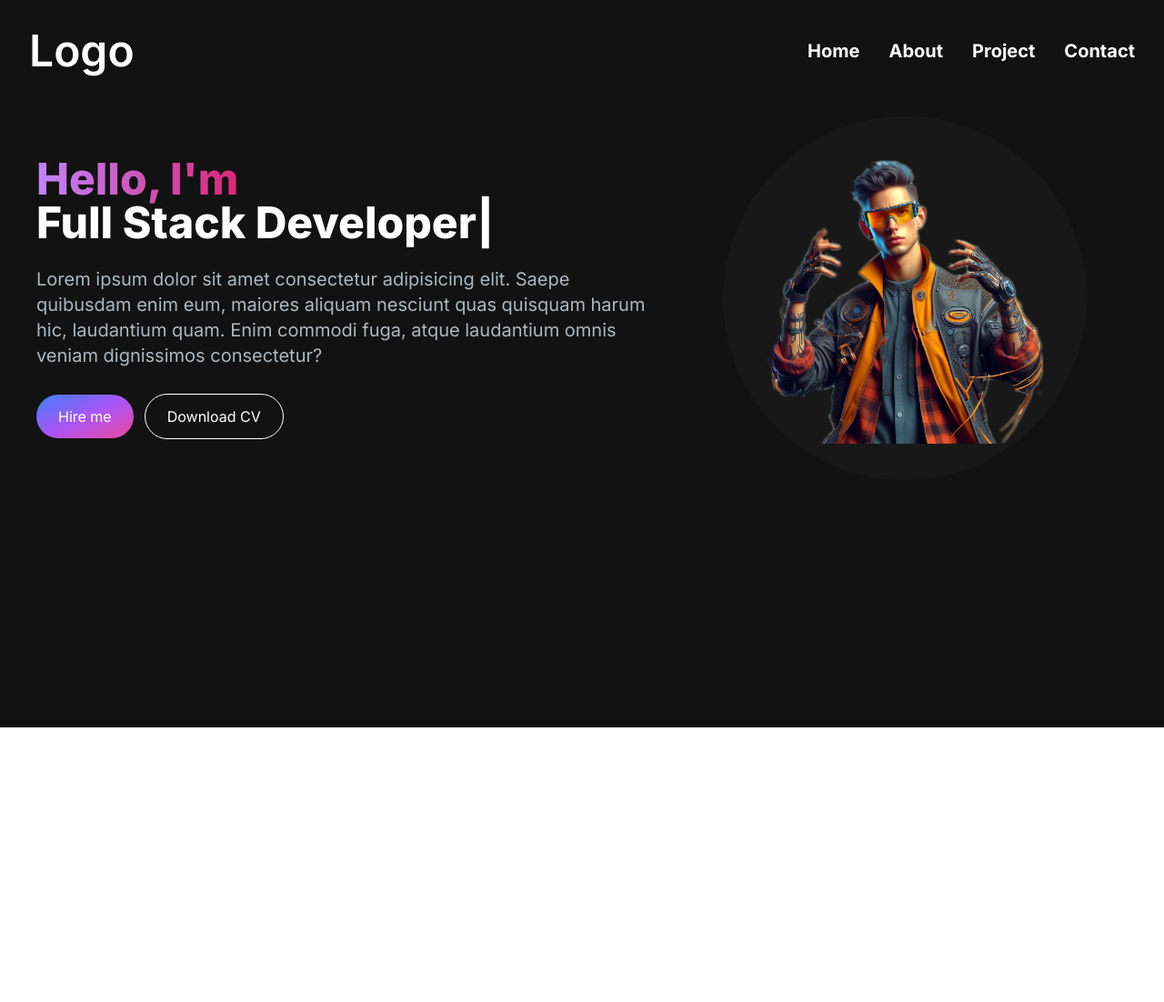
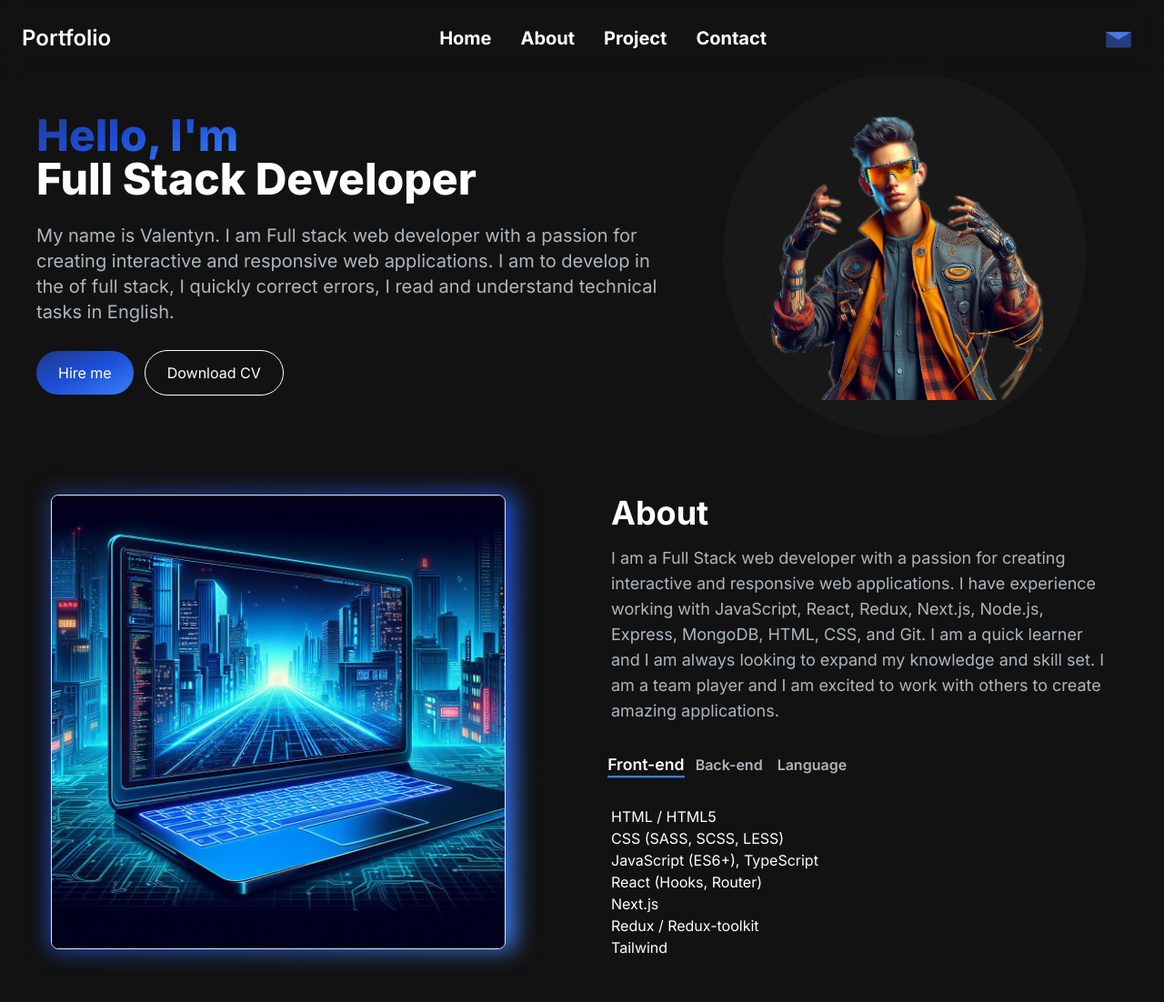
Before and after one commit to ValentunPron/my_portfolio, a Next.js app: page / in a window 1280 px wide. Shown: the top 1102 px of the page at 91% size. Before the commit the page ends 800 px from the top, so only its background shows below. Built offline with nearby package versions, Linux system fonts and the light colour scheme.

Commit message:
about section

```diff
--- /dev/null
+++ b/src/app/components/AboutSection.jsx
@@ -0,0 +1,59 @@
+'use client'
+import React from 'react'
+import Image from 'next/image'
+import ImageAbout from '@/assets/about.jpg';
+import { tabData } from '@/constants';
+
+function AboutSection() {
+  const [tab, setTab] = React.useState('front-end');
+  const [isPending, startTransition] = React.useTransition();
+
+  const handleTabChange = (id) => {
+    startTransition(() => {
+      setTab(id);
+    })
+  }
+
+  return (
+    <section className='text-white'>
+    <div className='md:grid md:grid-cols-2 gap-8 items-start py-8 px-4 xl:gap-16 sm:py-16'>
+      <div class="relative textAnimationHover hover:rotate-3">
+        <Image
+          src={ImageAbout}
+          alt="image"
+          width={500}
+          height={500}
+          className='rounded-lg relative z-20 border'
+        />
+        <div class="absolute inset-0 max-w-[510px] rounded-md blur-md blueGradientText z-10"></div>
+      </div>
+      <div>
+        <h2 className='text-4xl font-bold text-white mb-4'>About</h2>
+        <p className='text-base lg:text-lg text-[#ADB7BE]'>
+          I am a Full Stack web developer with a passion for creating interactive and responsive web applications. I have experience working with JavaScript, React, Redux, Next.js, Node.js, Express, MongoDB, HTML, CSS, and Git. I am a quick learner and I am always looking to expand my knowledge and skill set. I am a team player and I am excited to work with others to create amazing applications.
+        </p>
+        <div className='flex flex-row mt-8 gap-4'>
+          <button
+            onClick={() => handleTabChange('front-end')}
+            className={`tabs ${tab === 'front-end' && 'tabsActive'}`}>
+              Front-end
+          </button>
+          <button
+            onClick={() => handleTabChange('back-end')}
+            className={`tabs ${tab === 'back-end' && 'tabsActive'}`}>
+              Back-end
+          </button>
+          <button
+            onClick={() => handleTabChange('language')}
+            className={`tabs ${tab === 'language' && 'tabsActive'}`}>
+              Language
+          </button>
+        </div>
+        <div className='mt-8'>{tabData.find((t) => t.id === tab).content}</div>
+      </div>
+    </div>
+  </section>
+  )
+}
+
+export default AboutSection
--- a/src/app/components/HeroSection.jsx
+++ b/src/app/components/HeroSection.jsx
@@ -7,10 +7,10 @@ import { TypeAnimation } from 'react-type-animation';
 function HeroSection() {
   return (
     <section>
-        <div className='grid grid-cols-1 lg:grid-cols-12 gap-4'>
+        <div className='grid grid-cols-1 md:grid-cols-12 gap-4'>
             <div className='col-span-7 place-self-center text-center sm:text-left'>
                 <h1 className='text-white mb-6 text-3xl sm:text-4xl lg:text-5xl font-extrabold'>
-                    <span className='text-transparent bg-clip-text bg-gradient-to-r from-purple-400 to-pink-600 mb-2'>Hello, I'm {" "}</span>
+                    <span className='text-transparent bg-clip-text textAnimationHover blueGradientText mb-2'>Hello, I'm {" "}</span>
                     <TypeAnimation
                             sequence={[
                                 'Valentyn',
@@ -18,6 +18,8 @@ function HeroSection() {
                                 'Full Stack Developer',
                                 3000,
                                 'Front-end Developer',
+                                3000,
+                                'Back-end Developer',
                                 3000,
                                 'Node.js Developer',
                                 3000
@@ -28,21 +30,21 @@ function HeroSection() {
                             repeat={Infinity}
                         />
                 </h1>
-                <p className='text-[#ADB7BE] text-base sm:text-lg lg:text-xl'>
-                    Lorem ipsum dolor sit amet consectetur adipisicing elit. Saepe quibusdam enim eum, maiores aliquam nesciunt quas quisquam harum hic, laudantium quam. Enim commodi fuga, atque laudantium omnis veniam dignissimos consectetur?
+                <p className='text-[#ADB7BE] text-base sm:text-lg lg:text-xl textAnimationHover'>
+                    My name is Valentyn. I am Full stack web developer with a passion for creating interactive and responsive web applications. I am to develop in the of full stack, I quickly correct errors, I read and understand technical tasks in English.
                 </p>
                 <div className='mt-4'>
-                    <button className='px-6 py-3 rounded-full w-full sm:w-fit mr-3 bg-white bg-gradient-to-br from-blue-500 via-purple-500 to-pink-500 hover:bg-slate-300 text-white'>Hire me</button>
+                    <button className='px-6 py-3 rounded-full w-full sm:w-fit mr-3 blueGradientButton hover:bg-slate-300 text-white'>Hire me</button>
                     <button className='px-6 py-3 rounded-full w-full sm:w-fit bg-transparent hover:bg-slate-800 text-white border border-white mt-3'>Download CV</button>
                 </div>
             </div>
             <div className='col-span-5 mx-auto'>
                 <a href='https://github.com/ValentunPron' target='_blank'>
-                    <div className='relative rounded-full bg-[#181818] w-[300px] h-[300px] lg:w-[400px] lg:h-[400px] transform transition duration-500 hover:scale-90'>
+                    <div className='relative rounded-full bg-[#181818] w-[250px] h-[250px] md:w-[300px] md:h-[300px] lg:w-[400px] lg:h-[400px] transform transition duration-500 hover:scale-90'>
                         <Image
                             src={heroImage}
                             alt='hero'
-                            className='absolute transform -translate-x-1/2 -translate-y-1/2 top-1/2 left-1/2'
+                            className='absolute w-[200px] h-[200px] md:w-[270px] md:h-[270px] lg:w-[320px] lg:h-[320px]  transform -translate-x-1/2 -translate-y-1/2 top-1/2 left-1/2'
                             width={320}
                             height={320}
                         />
--- a/src/app/components/Navbar.jsx
+++ b/src/app/components/Navbar.jsx
@@ -1,24 +1,54 @@
+'use client'
 import Link from 'next/link'
 import React from 'react'
 import { headerNav } from '@/constants'
+import Image from 'next/image'
+import EmailGIF from '@/assets/email.gif';
 
 function Navbar() {
+    const [animateHeader, setAnimateHeader] = React.useState(false);
+
+    React.useEffect(() => {
+      const listener = () => {
+        if (window.scrollY > 140) {
+          setAnimateHeader(true);
+        } else setAnimateHeader(false);
+      };
+      window.addEventListener("scroll", listener);
+
+      return () => {
+        window.removeEventListener("scroll", listener);
+      };
+    }, []);
+
   return (
-    <nav>
-        <div className='flex flex-wrap items-center justify-between mx-auto p-8'>
-            <Link href={'/'} className='text-5xl text-white font-semibold'>Logo</Link>
+    <nav className={`w-full p-2 bg-glassmorphism backdrop-blur-md fixed z-10 trasition ease-in-out duration-500 ${animateHeader && "shadow-xl"}`}>
+        <div className='flex flex-wrap items-center justify-between mx-auto px-4'>
+            <Link href={'/'} className='hidden sm:block text-2xl text-white font-semibold textAnimationHover'>Portfolio</Link>
 
-            <div className='menu hidden md:block md-:w-auto' id='navbar'>
-                <ul className='flex items-center gap-8'>
+            <div className='flex justify-center w-full sm:w-auto md-:w-auto py-1 sm:py-4' id='navbar'>
+                <ul className='flex items-center gap-4 md:gap-8'>
                     {
                         headerNav.map((link) => (
-                            <Link key={link.title} href={link.path} className='headerLink'>
-                                {link.title}
-                            </Link>
+                            <li key={link.title}>
+                                <Link href={link.path} className='headerLink'>
+                                    {link.title}
+                                </Link>
+                            </li>
                         ))
                     }
                 </ul>
             </div>
+
+            <a href='mailto:valentunpron@gmail.com' className='hidden sm:block'>
+                <Image
+                    src={EmailGIF}
+                    alt='gif email'
+                    width={52}
+                    height={52}
+                    className='object-contain mb-4 transform transition duration-300 hover:scale-125'
+                />
+            </a>
         </div>
     </nav>
   )
--- a/src/app/globals.css
+++ b/src/app/globals.css
@@ -4,6 +4,26 @@
 
 @layer components {
   .headerLink {
-    @apply block py-2 pl-3 pr-4 text-white sm:text-xl font-bold rounded md:p-0 transform transition duration-300 hover:scale-125 hover:text-pink-500
+    @apply block py-2 pl-3 pr-4 text-white sm:text-xl font-bold rounded md:p-0 transform transition duration-300 hover:scale-125 hover:text-blue-700
+  }
+
+  .textAnimationHover {
+    @apply transform transition duration-300 hover:scale-95 cursor-default
+  }
+
+  .blueGradientButton {
+    @apply bg-gradient-to-br from-blue-900 via-blue-700 to-blue-500 transition duration-300 ease-in-out hover:opacity-75
+  }
+
+  .blueGradientText {
+    @apply bg-gradient-to-br from-blue-900 via-blue-700 to-blue-500
+  }
+
+  .tabs {
+    @apply font-semibold hover:text-white text-[#ADB7BE] cursor-pointer transform transition duration-300 hover:scale-110
+  }
+
+  .tabsActive {
+    @apply border-b-2 text-white border-blue-500 transform scale-110
   }
 }
--- a/src/app/page.js
+++ b/src/app/page.js
@@ -1,13 +1,15 @@
 import Image from "next/image";
 import HeroSection from "./components/HeroSection";
 import Navbar from "./components/Navbar";
+import AboutSection from "./components/AboutSection";
 
 export default function Home() {
   return (
     <main className="flex min-h-screen flex-col bg-[#121212]">
       <Navbar />
-      <div className="container mx-auto py-4 px-10">
+      <div className="container mx-auto py-8 px-10 mt-12">
         <HeroSection />
+        <AboutSection />
       </div>
     </main>
   );
--- a/src/constants/index.js
+++ b/src/constants/index.js
@@ -4,3 +4,46 @@ export const headerNav = [
     { title: "Project", path: "#project"},
     { title: "Contact", path: "#contact"},
   ];
+
+export const tabData = [
+  {
+    title: 'Front-end',
+    id: 'front-end',
+    content: (
+      <ul className="list-disc pl-2">
+        <li>HTML / HTML5</li>
+        <li>CSS (SASS, SCSS, LESS)</li>
+        <li>JavaScript (ES6+), TypeScript</li>
+        <li>React (Hooks, Router)</li>
+        <li>Next.js</li>
+        <li>Redux / Redux-toolkit</li>
+        <li>Tailwind</li>
+      </ul>
+    )
+  },
+  {
+    title: 'Back-end',
+    id: 'back-end',
+    content: (
+      <ul className="list-disc pl-2">
+        <li>Node.js</li>
+        <li>Express</li>
+        <li>MongoDB</li>
+        <li>JSON Web Tokens</li>
+        <li>RESTful API</li>
+      </ul>
+    )
+  },
+  {
+    title: 'Language',
+    id: 'language',
+    content: (
+      <ul className="list-disc pl-2">
+        <li>Ukraine - Native</li>
+        <li>Russian - C2</li>
+        <li>English - B2</li>
+        <li>German - A2</li>
+      </ul>
+    )
+  }
+]
--- a/tailwind.config.js
+++ b/tailwind.config.js
@@ -7,11 +7,9 @@ module.exports = {
   ],
   theme: {
     extend: {
-      backgroundImage: {
-        "gradient-radial": "radial-gradient(var(--tw-gradient-stops))",
-        "gradient-conic":
-          "conic-gradient(from 180deg at 50% 50%, var(--tw-gradient-stops))",
-      },
+      colors: {
+        'blue-gradient': 'bg-gradient-to-r from-blue-900 to-black'
+      }
     },
   },
   plugins: [],
```
Also changed, not shown: src/assets/about.jpg (added), src/assets/email.gif (added).
